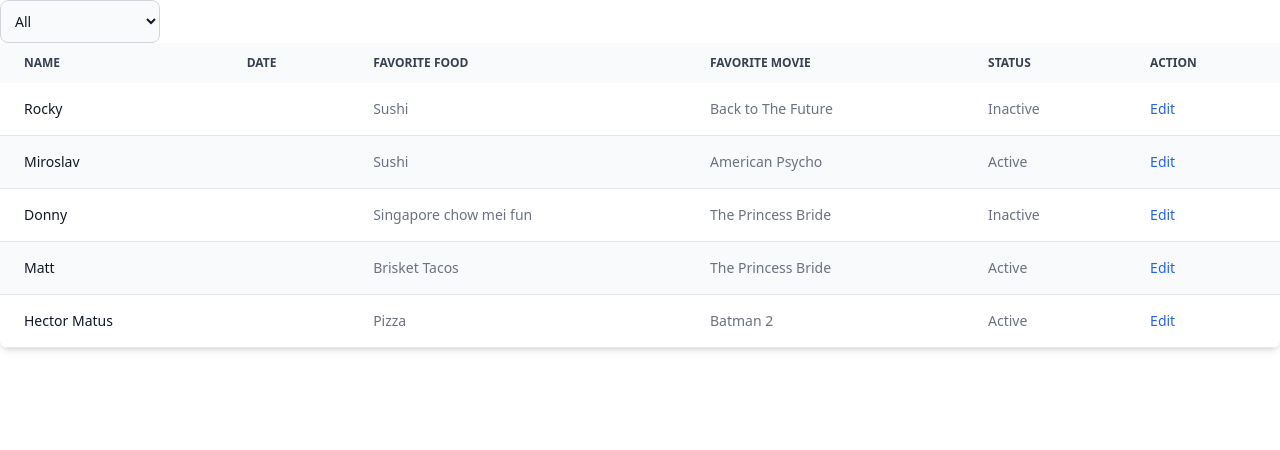
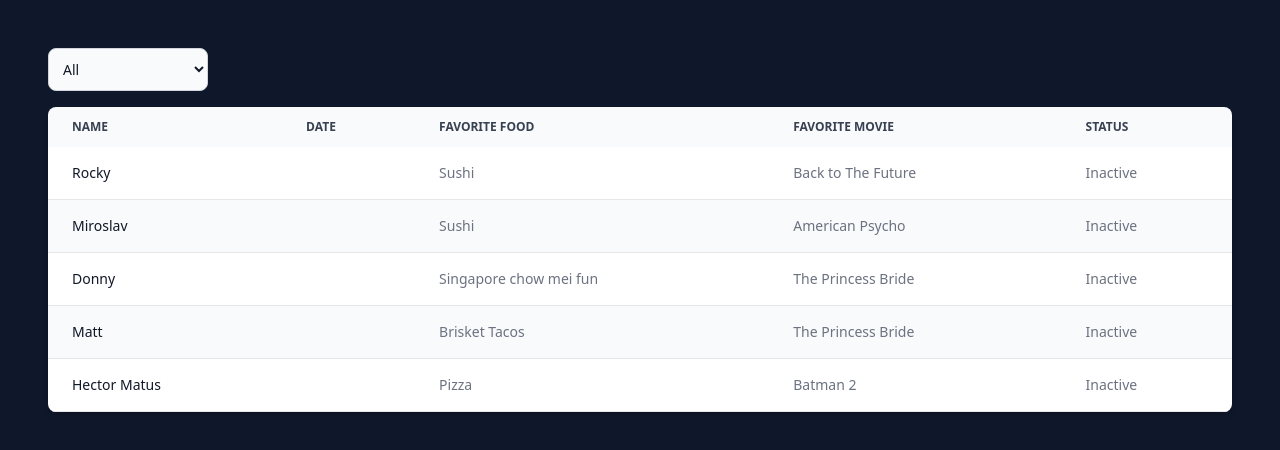
Before and after one commit to hmmatus/perseusx-react, an Astro site: page / in a window 1280 px wide. Built offline with nearby package versions, Linux system fonts and the light colour scheme; Astro itself is replaced by a stand-in of ours.

Commit message:
Refactor table list so it can be pass any data list and the filters can be handle separately

```diff
--- a/src/App.tsx
+++ b/src/App.tsx
@@ -2,26 +2,22 @@ import TableList from "./components/tables/TableList";
 import { users } from "./utils/mocks/users";
 import { statusEnum, type User } from "./models/user.model";
 import { useEffect, useState } from "react";
-import { set } from "astro/zod";
-const header = [
-  "Name",
-  "Date",
-  "Favorite Food",
-  "Favorite Movie",
-  "Status",
-  "Action",
-];
+import CustomSelect from "./components/select/CustomSelect";
+import TableItem from "./components/tables/TableItem";
+const header = ["Name", "Date", "Favorite Food", "Favorite Movie", "Status"];
 const filterOptions = [
   { label: "All", value: "All" },
   { label: "Active", value: "Active" },
 ];
-const currentDate = new Date().toISOString().split("T")[0];
 
 const App = () => {
   const [selectedOption, setSelectedOption] = useState("All");
   const [filteredUsers, setFilteredUsers] = useState<User[]>(users);
-  // *
-  //
+
+  const handleSelectOption = (e: React.ChangeEvent<HTMLSelectElement>) => {
+    setSelectedOption(e.target.value as string);
+  };
+  // TODO <partner> This is a pseudo code that i made for how to sort the data by property but i don't know the type of the property, please provide me the type of the property so i can implement it.
   // function sortByProperty(property: any) {
   //   activeRecords.sort((a: User, b: User) => (a[property] > b[property]) ? 1 : ((b[property] > a[property]) ? -1 : 0));
   //   activeRecords.forEach(obj => {
@@ -29,6 +25,7 @@ const App = () => {
   //   });
   // }
   useEffect(() => {
+    const currentDate = new Date().toISOString().split("T")[0];
     users.forEach((obj) => {
       obj.date = currentDate;
     });
@@ -47,13 +44,17 @@ const App = () => {
   }, [selectedOption]);
 
   return (
-    <main>
+    <main className="flex flex-col p-2 lg:p-12 bg-slate-900 min-h-screen">
+      <CustomSelect
+        options={filterOptions}
+        onChange={handleSelectOption}
+        value={selectedOption}
+        className="mb-4"
+      />
       <TableList
         header={header}
         data={filteredUsers}
-        options={filterOptions}
-        onChangeOption={(val) => setSelectedOption(val)}
-        optionValue={selectedOption}
+        ItemComponent={TableItem}
       />
     </main>
   );
--- a/src/components/select/CustomSelect.tsx
+++ b/src/components/select/CustomSelect.tsx
@@ -2,14 +2,14 @@ export type Option = {
   label: string;
   value: string;
 };
-interface Props<T> extends React.SelectHTMLAttributes<HTMLSelectElement> {
+interface Props extends React.SelectHTMLAttributes<HTMLSelectElement> {
   options: Option[];
 }
-const CustomSelect = <T,>({ options, ...props }: Props<T>) => {
+const CustomSelect = ({ options, ...props }: Props) => {
   return (
     <select
       {...props}
-      className="w-40 bg-gray-50 border border-gray-300 text-gray-900 text-sm rounded-lg focus:ring-blue-500 focus:border-blue-500 block p-2.5 dark:bg-gray-700 dark:border-gray-600 dark:placeholder-gray-400 dark:text-white dark:focus:ring-blue-500 dark:focus:border-blue-500"
+      className={`${props.className} w-40 bg-gray-50 border border-gray-300 text-gray-900 text-sm rounded-lg focus:ring-blue-500 focus:border-blue-500 block p-2.5 dark:bg-gray-700 dark:border-gray-600 dark:placeholder-gray-400 dark:text-white dark:focus:ring-blue-500 dark:focus:border-blue-500`}
     >
       {options.map((option) => (
         <option key={option.value} value={option.value}>
--- a/src/components/tables/TableItem.tsx
+++ b/src/components/tables/TableItem.tsx
@@ -1,3 +1,5 @@
+// * Hector Matus, 11/06/2024, Table Item a component that will render the data of the Table List component
+
 import type { User } from "../../models/user.model";
 
 type TableItemProps = {
@@ -17,14 +19,6 @@ const TableItem = ({ item }: TableItemProps) => {
       <td className="px-6 py-4">{favFood}</td>
       <td className="px-6 py-4">{favMovie}</td>
       <td className="px-6 py-4">{status}</td>
-      <td className="px-6 py-4">
-        <a
-          href="#"
-          className="font-medium text-blue-600 dark:text-blue-500 hover:underline"
-        >
-          Edit
-        </a>
-      </td>
     </tr>
   );
 };
--- a/src/components/tables/TableList.tsx
+++ b/src/components/tables/TableList.tsx
@@ -1,6 +1,3 @@
-import { useState } from "react";
-import CustomSelect, { type Option } from "../select/CustomSelect";
-import TableItem from "./TableItem";
 export enum filterOptions {
   All = "All",
   Active = "Active",
@@ -8,28 +5,13 @@ export enum filterOptions {
 type TableListProps<T> = {
   header: string[];
   data: T[];
-  options: Option[];
-  optionValue: string;
-  onChangeOption: (option: string) => void;
+  ItemComponent: React.ElementType<{ item: T }>;
 };
-const TableList = <T,>({
-  header,
-  data,
-  options,
-  optionValue,
-  onChangeOption,
-}: TableListProps<T>) => {
-  const handleSelectOption = (e: React.ChangeEvent<HTMLSelectElement>) => {
-    onChangeOption(e.target.value as string);
-  };
-  if (data.length === 0) return null;
+const TableList = <T,>({ header, data, ItemComponent }: TableListProps<T>) => {
+  if (data.length === 0)
+    return <div className=" text-white">No data available</div>;
   return (
     <div className="relative overflow-x-auto shadow-md sm:rounded-lg">
-      <CustomSelect
-        options={options}
-        onChange={handleSelectOption}
-        value={optionValue}
-      />
       <table className="w-full text-sm text-left rtl:text-right text-gray-500 dark:text-gray-400">
         <thead className="text-xs text-gray-700 uppercase bg-gray-50 dark:bg-gray-700 dark:text-gray-400">
           <tr>
@@ -42,7 +24,7 @@ const TableList = <T,>({
         </thead>
         <tbody>
           {data.map((item: any, index: number) => (
-            <TableItem key={index} item={item} />
+            <ItemComponent key={index} item={item} />
           ))}
         </tbody>
       </table>
--- a/src/utils/mocks/users.ts
+++ b/src/utils/mocks/users.ts
@@ -11,7 +11,7 @@ let miroslavObj: User = {
   name: "Miroslav",
   favFood: "Sushi",
   favMovie: "American Psycho",
-  status: statusEnum.Active,
+  status: statusEnum.Inactive,
 };
 
 let donnyObj: User = {
@@ -25,14 +25,14 @@ let mattObj: User = {
   name: "Matt",
   favFood: "Brisket Tacos",
   favMovie: "The Princess Bride",
-  status: statusEnum.Active,
+  status: statusEnum.Inactive,
 };
 
 let myObj: User = {
   name: "Hector Matus",
   favFood: "Pizza",
   favMovie: "Batman 2",
-  status: statusEnum.Active,
+  status: statusEnum.Inactive,
 };
 
 export const users = [rockyObj, miroslavObj, donnyObj, mattObj, myObj];
```
